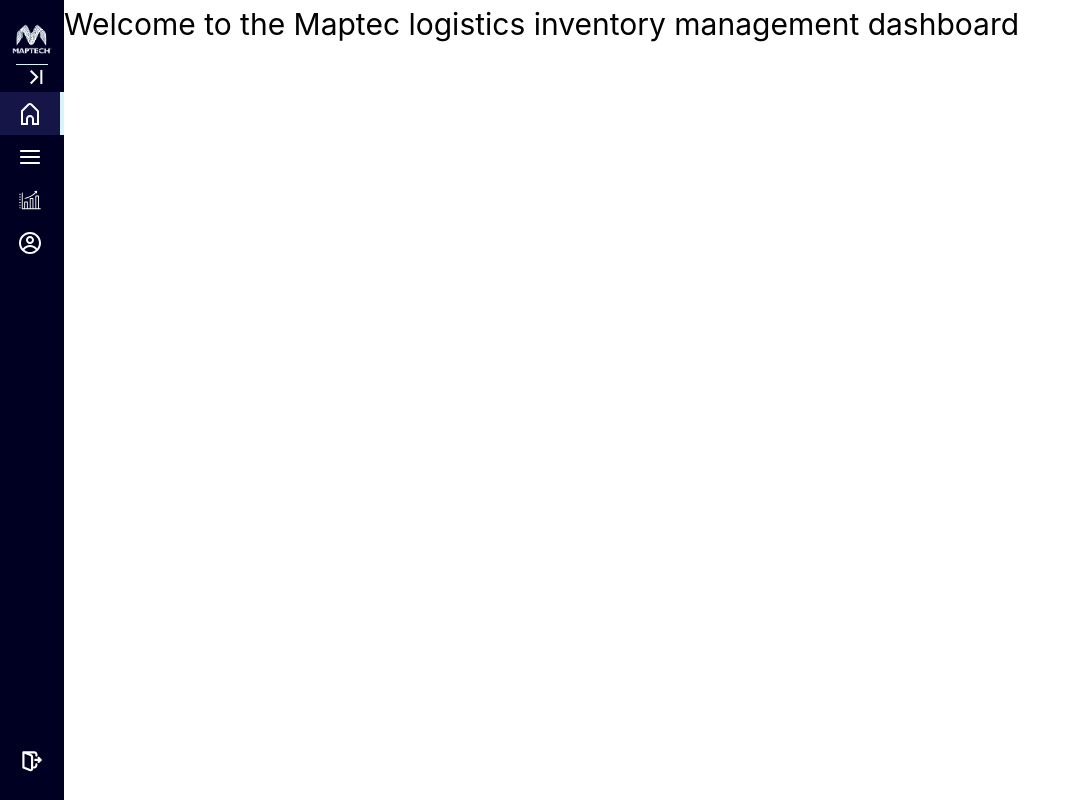
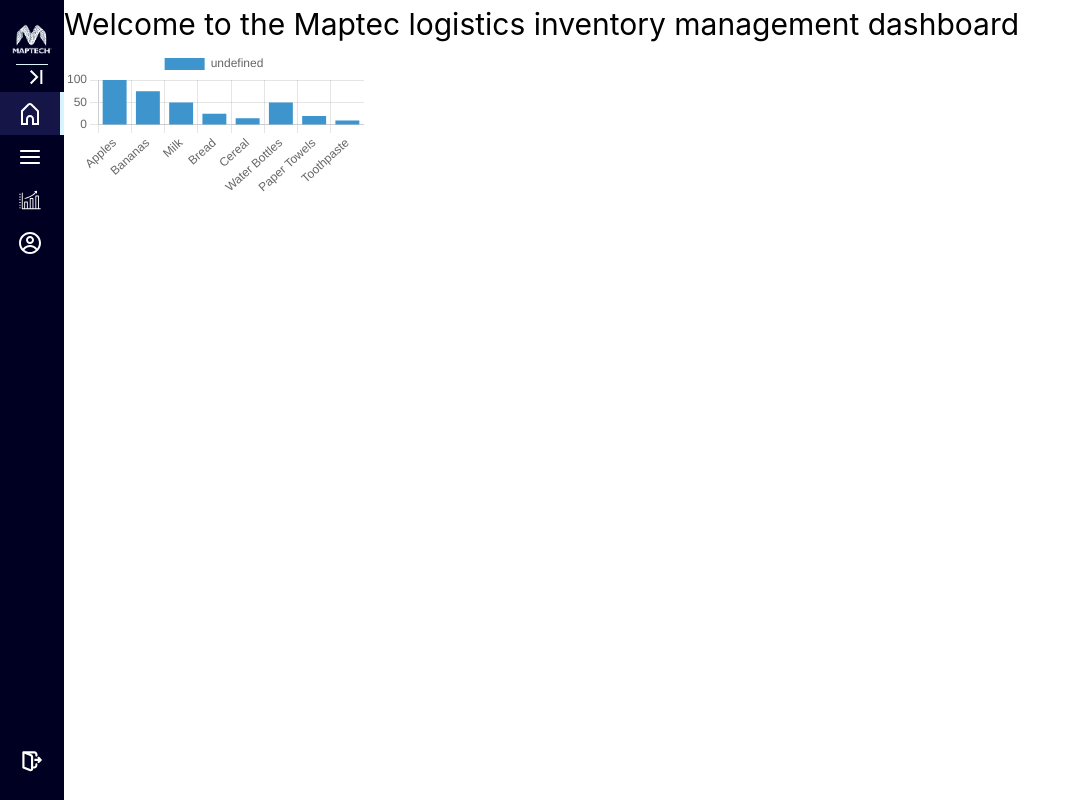
Before and after one commit to Maptech-Logistics/cemcloud1, a Vue app in the folder invent_manage-client/: page / in a window 1280 px wide. Shown: the whole page, without its empty margins (0-1080 px from the left). Built offline with nearby package versions, Linux system fonts and the light colour scheme.

Commit message:
added chart with name and quantity of data

```diff
--- a/invent_manage-client/components.d.ts
+++ b/invent_manage-client/components.d.ts
@@ -10,8 +10,8 @@ declare module 'vue' {
     AboutView: typeof import('./src/views/AboutView.vue')['default']
     Analytics: typeof import('./src/views/analytics/Analytics.vue')['default']
     AnalyticsIcon: typeof import('./src/components/icons/AnalyticsIcon.vue')['default']
+    Chart: typeof import('./src/components/visual-summary/Chart.vue')['default']
     Dashboard: typeof import('./src/views/dashboard/Dashboard.vue')['default']
-    DashBoard: typeof import('./src/views/dashboard/DashBoard.vue')['default']
     DashboardIcon: typeof import('./src/components/icons/DashboardIcon.vue')['default']
     DeleteIcon: typeof import('./src/components/icons/DeleteIcon.vue')['default']
     DiaLog: typeof import('./src/components/dialog/DiaLog.vue')['default']
@@ -23,7 +23,6 @@ declare module 'vue' {
     IconSupport: typeof import('./src/components/icons/IconSupport.vue')['default']
     Inventory: typeof import('./src/components/inventory/Inventory.vue')['default']
     LeftArrow: typeof import('./src/components/icons/LeftArrow.vue')['default']
-    Login: typeof import('./src/views/auth/Login.vue')['default']
     LogIn: typeof import('./src/views/auth/LogIn.vue')['default']
     LogoutIcon: typeof import('./src/components/icons/LogoutIcon.vue')['default']
     MenuLinks: typeof import('./src/components/sidebar/MenuLinks.vue')['default']
@@ -39,6 +38,5 @@ declare module 'vue' {
     SideBar: typeof import('./src/components/sidebar/SideBar.vue')['default']
     SpinnerIcon: typeof import('./src/components/icons/SpinnerIcon.vue')['default']
     Table: typeof import('./src/components/table/Table.vue')['default']
-    Test: typeof import('./src/components/table/Test.vue')['default']
   }
 }
--- a/invent_manage-client/package.json
+++ b/invent_manage-client/package.json
@@ -16,10 +16,12 @@
     "format": "prettier --write src/"
   },
   "dependencies": {
+    "chart.js": "^4.3.0",
+    "date-fns": "^2.30.0",
     "lucide-vue-next": "^0.259.0",
-    "date-fns": "^2.30.0",
     "pinia": "^2.1.3",
     "vue": "^3.3.4",
+    "vue-chartjs": "^5.2.0",
     "vue-router": "^4.2.2"
   },
   "devDependencies": {
@@ -30,7 +32,7 @@
     "@vue/eslint-config-prettier": "^7.1.0",
     "@vue/eslint-config-typescript": "^11.0.3",
     "@vue/tsconfig": "^0.4.0",
-    "cypress": "^12.14.0",
+    "cypress": "^4.2.0",
     "eslint": "^8.39.0",
     "eslint-plugin-cypress": "^2.13.3",
     "eslint-plugin-vue": "^9.11.0",
--- a/invent_manage-client/src/App.vue
+++ b/invent_manage-client/src/App.vue
@@ -1,13 +1,22 @@
 <script setup lang="ts">
 import { RouterView } from 'vue-router'
 import SideBar from './components/sidebar/SideBar.vue'
+import { PiniaVuePlugin } from 'pinia'
+import Chart from './components/visual-summary/Chart.vue'
+
+
 </script>
 
 <template>
   <main>
     <SideBar />
-    <RouterView />
+    <div>
+      <RouterView />
+      <Chart />
+    </div>
+
   </main>
+
 </template>
 
 <style scoped lang="scss">
--- /dev/null
+++ b/invent_manage-client/src/components/visual-summary/Chart.vue
@@ -0,0 +1,49 @@
+<template>
+  <div>
+    <Bar :data="data" :options="options" />
+  </div>
+</template>
+
+<script lang="ts">
+import { headers, dummyData } from '@/utils/dummydata'
+// modularize and make one the graph
+import {
+  Chart as ChartJS,
+  Title,
+  Tooltip,
+  Legend,
+  BarElement,
+  CategoryScale,
+  LinearScale
+} from 'chart.js'
+import { Bar } from 'vue-chartjs'
+
+ChartJS.register(CategoryScale, LinearScale, BarElement, Title, Tooltip, Legend)
+const nameList: string[] = []
+const quantityList: number[] = []
+
+dummyData.forEach((item) => {
+  nameList.push(item.name)
+  quantityList.push(item.quantity)
+})
+
+export default {
+  name: 'App',
+  components: {
+    Bar
+  },
+  data() {
+    return {
+      data:
+      {
+        labels: nameList,
+        datasets: [{ data: quantityList, backgroundColor: '#3e95cd' }]
+      }
+      ,
+      options: {
+        responsive: true
+      }
+    }
+  },
+}
+</script>
--- a/invent_manage-client/tsconfig.app.json
+++ b/invent_manage-client/tsconfig.app.json
@@ -3,6 +3,7 @@
   "include": ["env.d.ts", "components.d.ts","src/**/*", "src/**/*.vue", "src/**/*.ts"],
   "exclude": ["src/**/__tests__/*"],
   "compilerOptions": {
+    "allowJs": true,
     "composite": true,
     "baseUrl": ".",
     "paths": {
--- a/invent_manage-client/tsconfig.node.json
+++ b/invent_manage-client/tsconfig.node.json
@@ -9,6 +9,7 @@
   ],
   "compilerOptions": {
     "composite": true,
+    "allowJs": true,
     "module": "ESNext",
     "types": ["node"]
   }
```
Also changed, not shown: invent_manage-client/src/components/visual-summary/Chart.ts (added), 2 other files (tests, documents, lock files or other folders).
